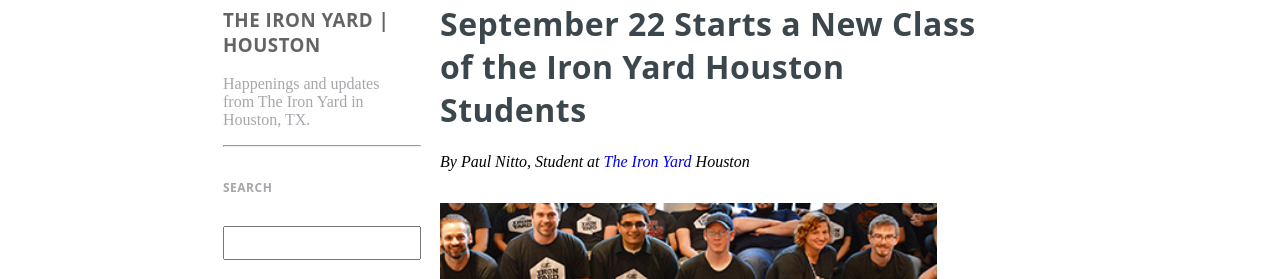
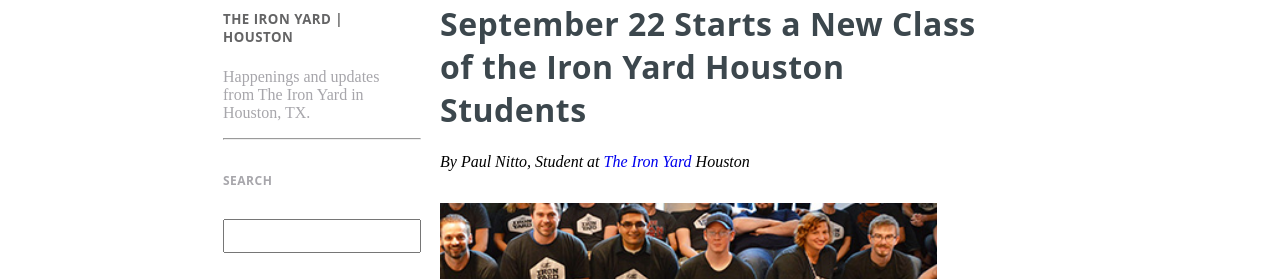
Before and after one commit to pnitto/1.2-Blog-Layout--Paul-Nitto, a plain HTML site: page index.html in a window 1280 px wide. Shown: the part 355-634 px from the top of the page. Drawn offline with Linux system fonts and the light colour scheme.

Commit message:
changed side bar header to h5

```diff
--- a/index.html
+++ b/index.html
@@ -10,7 +10,7 @@
     <div class="left-side">
       <img class="logo" alt="iron yard logo" src="images/iron-yard-logo.png">
            <aside>
-             <h3>THE IRON YARD |<br> HOUSTON</h3>
+             <h5>THE IRON YARD |<br> HOUSTON</h5>
              <p>
                Happenings and updates<br> from The Iron Yard in <br>Houston, TX.
              </p>
--- a/styles/style.css
+++ b/styles/style.css
@@ -50,16 +50,15 @@ input {
   text-decoration: none;
 }
 
-h1, h3 {
+h1,h5 {
   font-family: 'Open Sans', 'Helvetica', 'Sans-Serif';
   letter-spacing: 0.5px;
   color: #3C474D;
 }
-h3 {
+h5 {
   font-family: 'Open Sans', 'Helvetica', 'Sans-Serif';
   letter-spacing: 0.5px;
   color: #646465;
-
 }
 .search {
   font-family: 'Open Sans', 'Helvetica', 'Sans-Serif';
```
